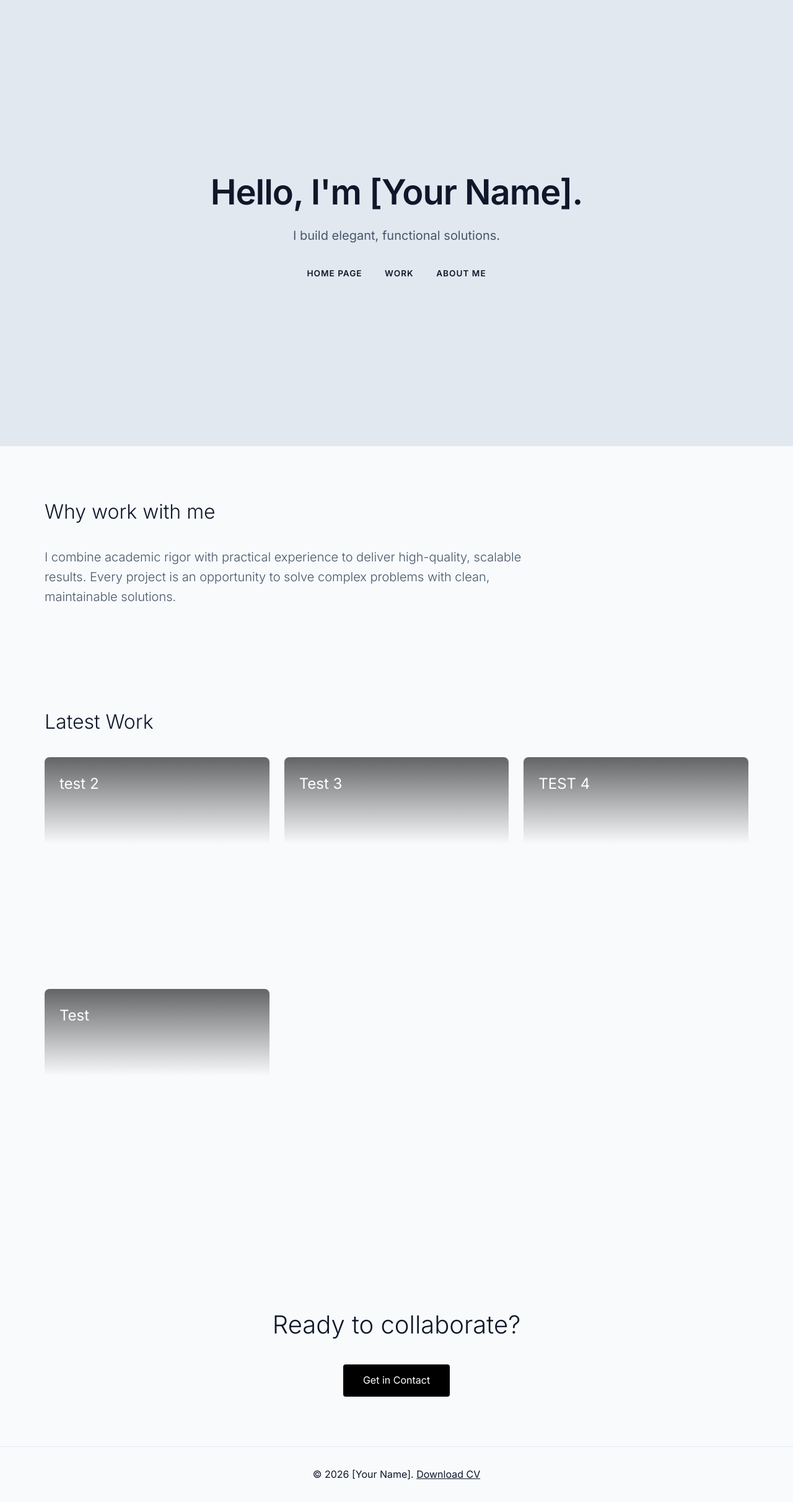
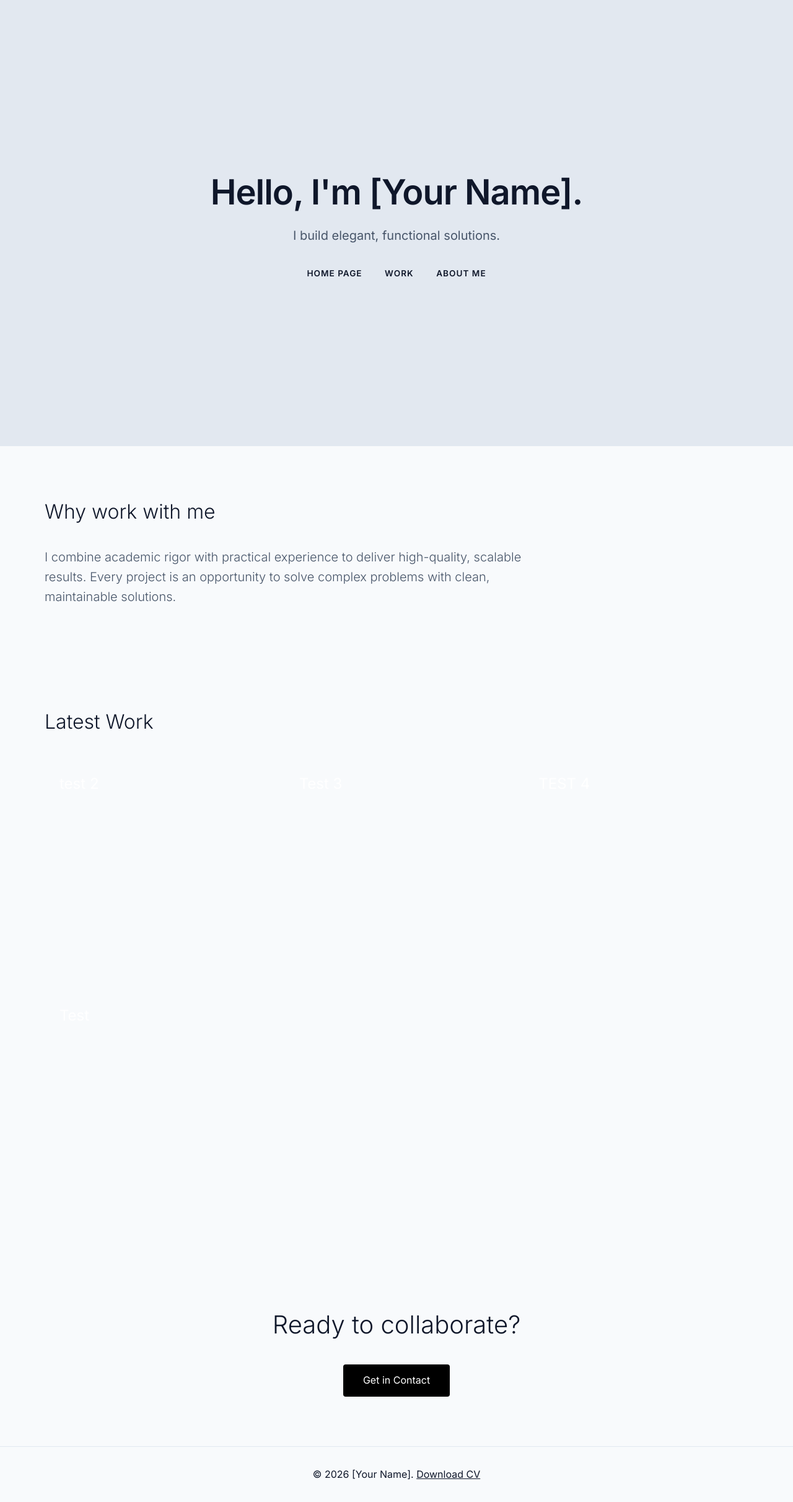
Before and after one commit to AlperIsmailoglou/Portfolio, a Jekyll site: the page built from index.html, in a window 1280 px wide. Shown: the whole page at 62% size. Built offline with Jekyll 4.4.1, drawn with Linux system fonts in a browser that asks for light colours.

Commit message:
Update style.css

```diff
--- a/assets/css/style.css
+++ b/assets/css/style.css
@@ -76,7 +76,7 @@ body {
     position: absolute;
     inset: 0;
     /* Gradient ensures text is readable */
-    background: linear-gradient(to bottom, rgba(0,0,0,0.6) 0%, rgba(0,0,0,0) 40%);
+    /*background: linear-gradient(to bottom, rgba(0,0,0,0.6) 0%, rgba(0,0,0,0) 40%); */
     padding: 1.5rem;
 }
 .card-title { color: white; font-size: 1.5rem; font-weight: 400; }
```
